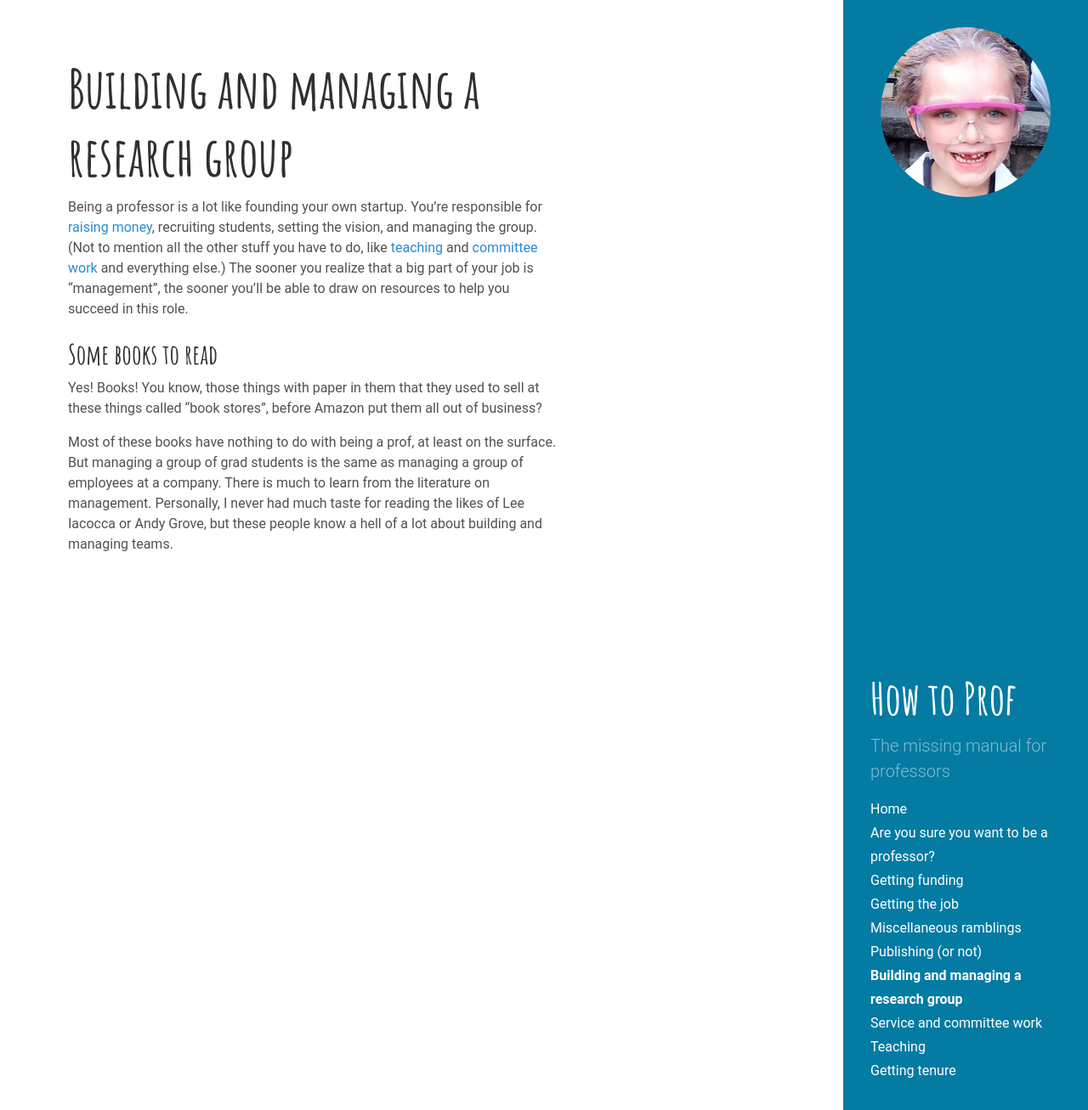
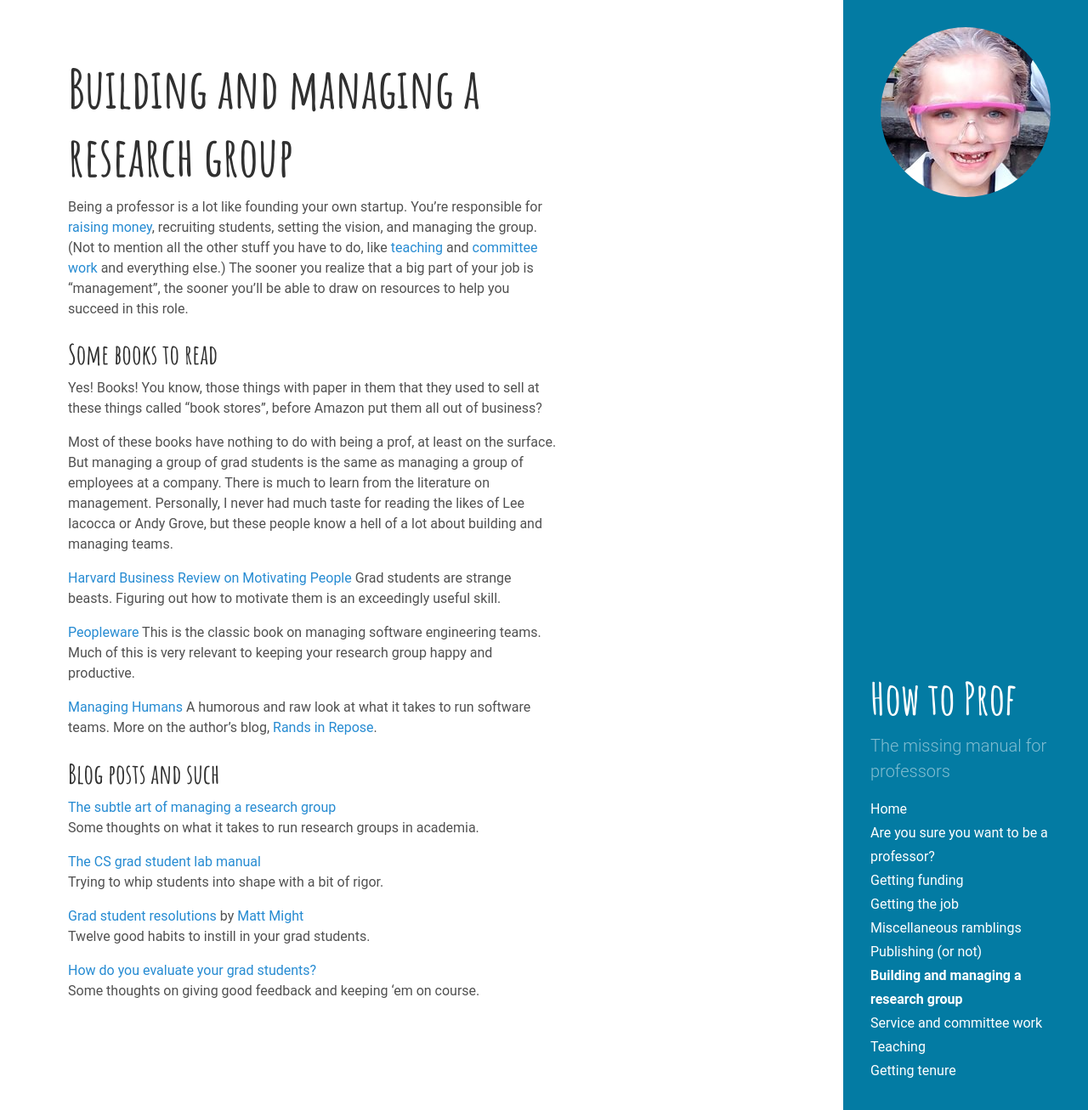
Before and after one commit to mdwelsh/howtoprof, a Jekyll site: the page built from researchgroup.md, in a window 1280 px wide and 1307 px high. Shown: the whole window at 85% size. Built offline with Jekyll 4.4.1, drawn with Linux system fonts in a browser that asks for light colours.

Commit message:
Update researchgroup.md

```diff
--- a/researchgroup.md
+++ b/researchgroup.md
@@ -18,3 +18,26 @@ Most of these books have nothing to do with being a prof, at least on the surfac
 students is the same as managing a group of employees at a company. There is much to learn from the literature on
 management. Personally, I never had much taste for reading the likes of Lee Iacocca or Andy Grove, but these
 people know a hell of a lot about building and managing teams.
+
+[Harvard Business Review on Motivating People](https://www.amazon.com/Harvard-Business-Review-Motivating-Paperback/dp/1591391326?ie=UTF8&*Version*=1&*entries*=0)
+Grad students are strange beasts. Figuring out how to motivate them is an exceedingly useful skill.
+
+[Peopleware](https://www.amazon.com/Peopleware-Productive-Projects-Teams-Second/dp/0932633439?ie=UTF8&*Version*=1&*entries*=0)
+This is the classic book on managing software engineering teams. Much of this is very relevant to keeping your research group happy and productive.
+
+[Managing Humans](https://www.amazon.com/Managing-Humans-Humorous-Software-Engineering/dp/1430243147?ie=UTF8&camp=1789&creative=390957&creativeASIN=1430243147&linkCode=as2&redirect=true&ref_=as_li_ss_tl&tag=beigee-20)
+A humorous and raw look at what it takes to run software teams. More on the author's blog, [Rands in Repose](http://randsinrepose.com/).
+
+# Blog posts and such
+
+[The subtle art of managing a research group](http://matt-welsh.blogspot.com/2010/07/subtle-art-of-managing-research-group.html)
+Some thoughts on what it takes to run research groups in academia.
+
+[The CS grad student lab manual](http://matt-welsh.blogspot.com/2010/01/cs-grad-student-lab-manual.html)
+Trying to whip students into shape with a bit of rigor.
+
+[Grad student resolutions](http://matt.might.net/articles/grad-student-resolutions/) by [Matt Might](http://matt.might.net/)
+Twelve good habits to instill in your grad students.
+
+[How do you evaluate your grad students?](http://matt-welsh.blogspot.com/2011/07/how-do-you-evaluate-your-grad-students.html)
+Some thoughts on giving good feedback and keeping 'em on course.
```
